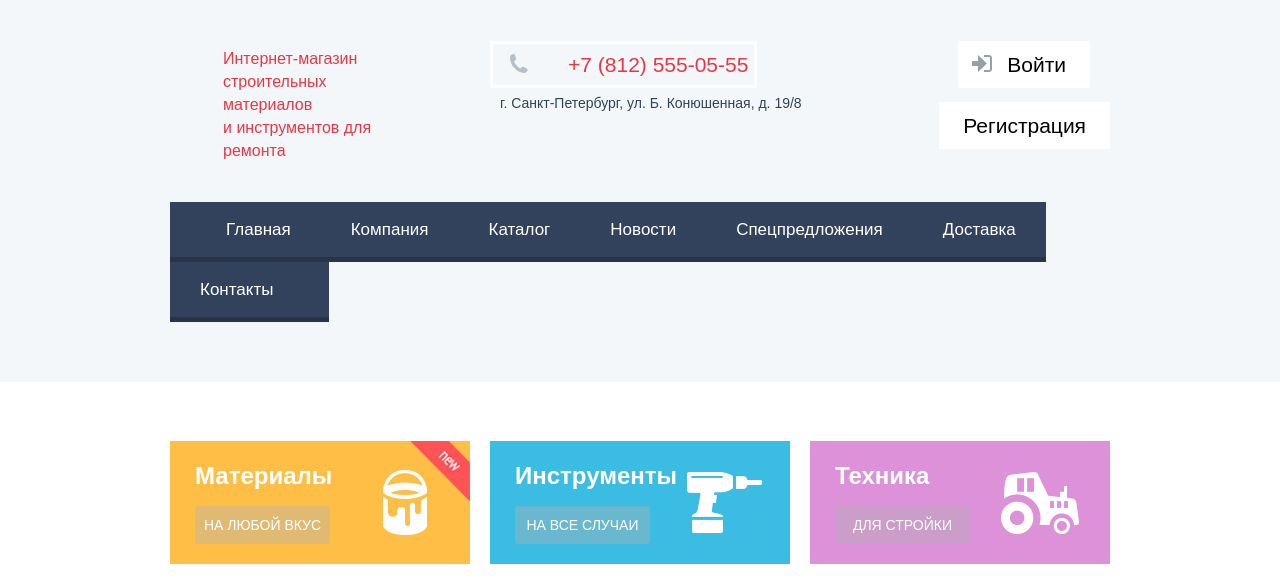
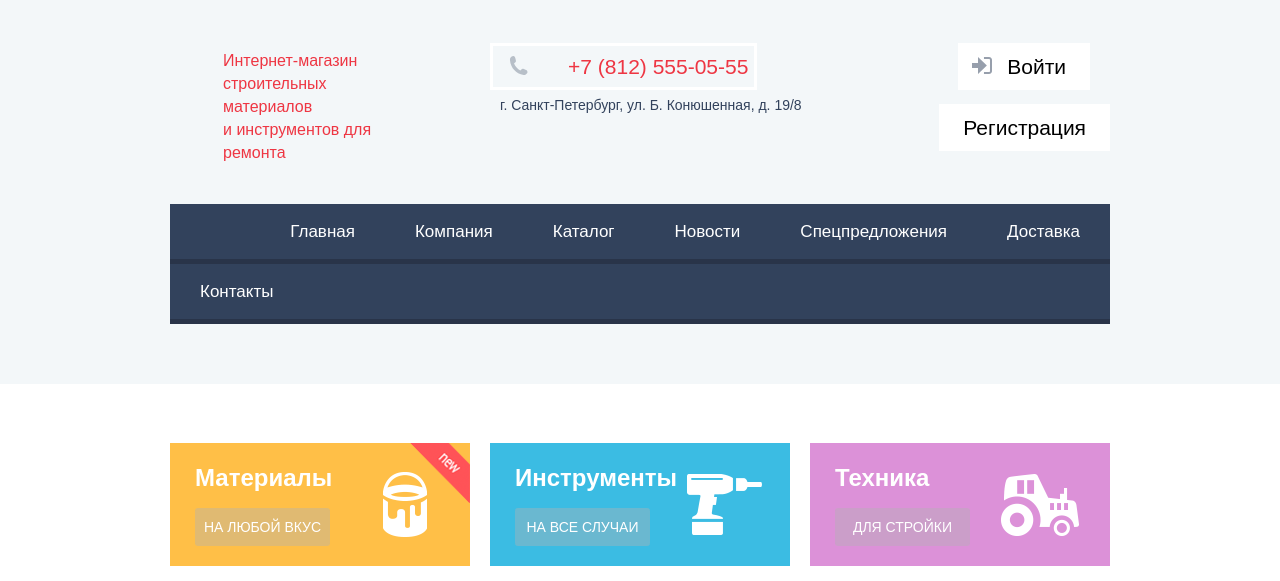
Before and after one commit to FrontEndJun/960115-technomart-24, a plain HTML site: page index.html in a window 1280 px wide. Shown: the part 47-628 px from the top of the page. Drawn offline with Linux system fonts and the light colour scheme; a web font is replaced by a local one.

Commit message:
Обновление от 28.02 20:00 мск

```diff
--- a/css/style.css
+++ b/css/style.css
@@ -121,12 +121,16 @@ a{
 .search-input{
   width: 100%;
   height: 100%;
+  padding: 0;
   padding-left: 49px;
-
+  padding-top: 11px;
+  padding-bottom: 13px;
   font-family: inherit;
   font-size: inherit ;
   line-height: inherit;
   color: #fff;
+
+
   background-color: transparent;
   border: none;
   outline: none;
@@ -498,15 +502,16 @@ a.login-link:active::before{
 .main-navigation{
   margin-bottom:  60px;
 
-  font-size: 17px;
-  line-height: 17px;
+
 }
 
 .main-navigation-list{
-  width: 940px;
-  min-height: 55px;
-  display: -webkit-box;
-  display: -ms-flexbox;
+  width: 100%;
+  /*min-height: 55px;*/
+  display: -webkit-flex;
+  display: -moz-flex;
+  display: -ms-flex;
+  display: -o-flex;
   display: flex;
   -ms-flex-wrap: wrap;
   flex-wrap: wrap;
@@ -524,21 +529,28 @@ a.login-link:active::before{
 
 
 .main-navigation-item a{
-  display: inline-block;
+  width: auto;
+  display: block;
   padding: 19px 30px;
   color: rgba(255,255,255,1);
   background-color: #32425c;
   -webkit-box-shadow: 0 5px 0 0 #293449 ;
   box-shadow: 0 5px 0 0 #293449 ;
   margin-bottom: 5px;
-}
-
-.main-navigation-item:nth-of-type(1) a{
-  padding-left: 56px;
-}
-
-.main-navigation-item:nth-of-type(7) a{
-  padding-right: 56px;
+
+  font-size: 17px;
+  line-height: 17px;
+}
+
+.main-navigation-item:nth-of-type(1) {
+  /*flex-basis: 140px;*/
+  flex-grow: 1;
+  text-align: right;
+}
+
+.main-navigation-item:nth-of-type(7) {
+  /*flex-basis: 140px;*/
+  flex-grow: 1;
 }
 
 .main-navigation a:hover{
```
